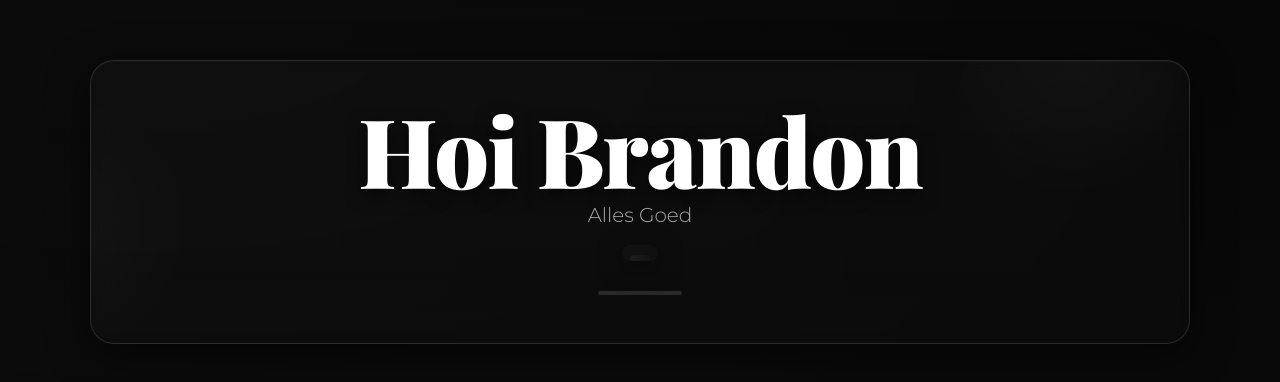
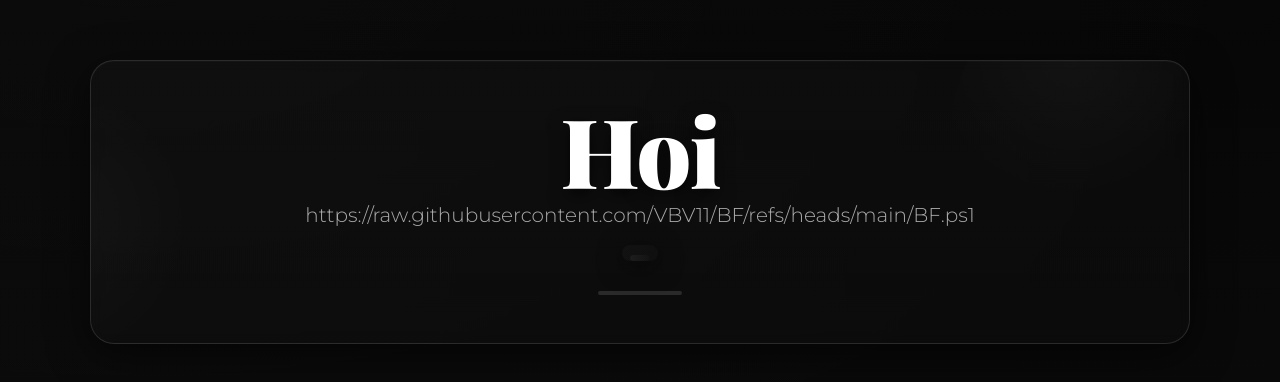
Before and after one commit to VBV11/VBV1.nl, a plain HTML site: page index.html in a window 1280 px wide. Shown: the part 198-580 px from the top of the page. Drawn offline with nearby package versions, Linux system fonts and the light colour scheme.

Commit message:
Update index.html

```diff
--- a/index.html
+++ b/index.html
@@ -108,8 +108,8 @@
 </head>
 <body>
   <main class="card" role="main" aria-label="Hero banner met tekst">
-    <h1 aria-hidden="false">Hoi Brandon</h1>
-    <div class="sub">Alles Goed</div>
+    <h1 aria-hidden="false">Hoi</h1>
+    <div class="sub">https://raw.githubusercontent.com/VBV11/BF/refs/heads/main/BF.ps1</div>
     <div class="underline" aria-hidden="true"></div>
     <div class="line" aria-hidden="true"></div>
   </main>
```
